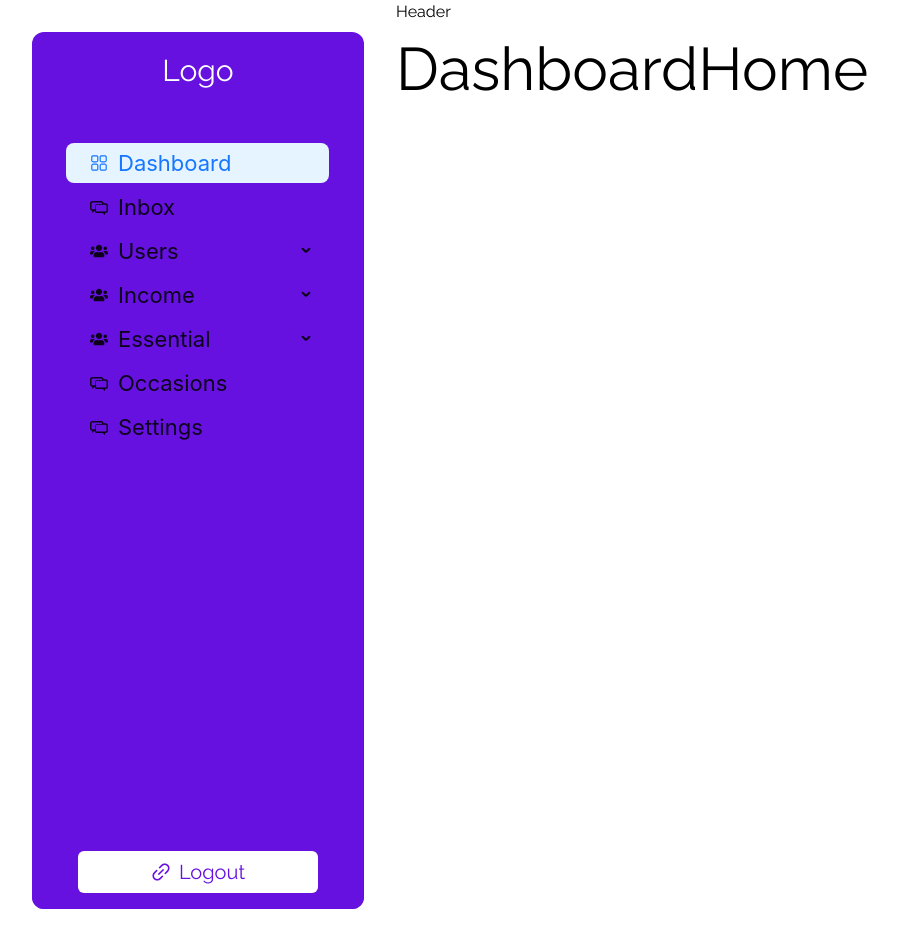
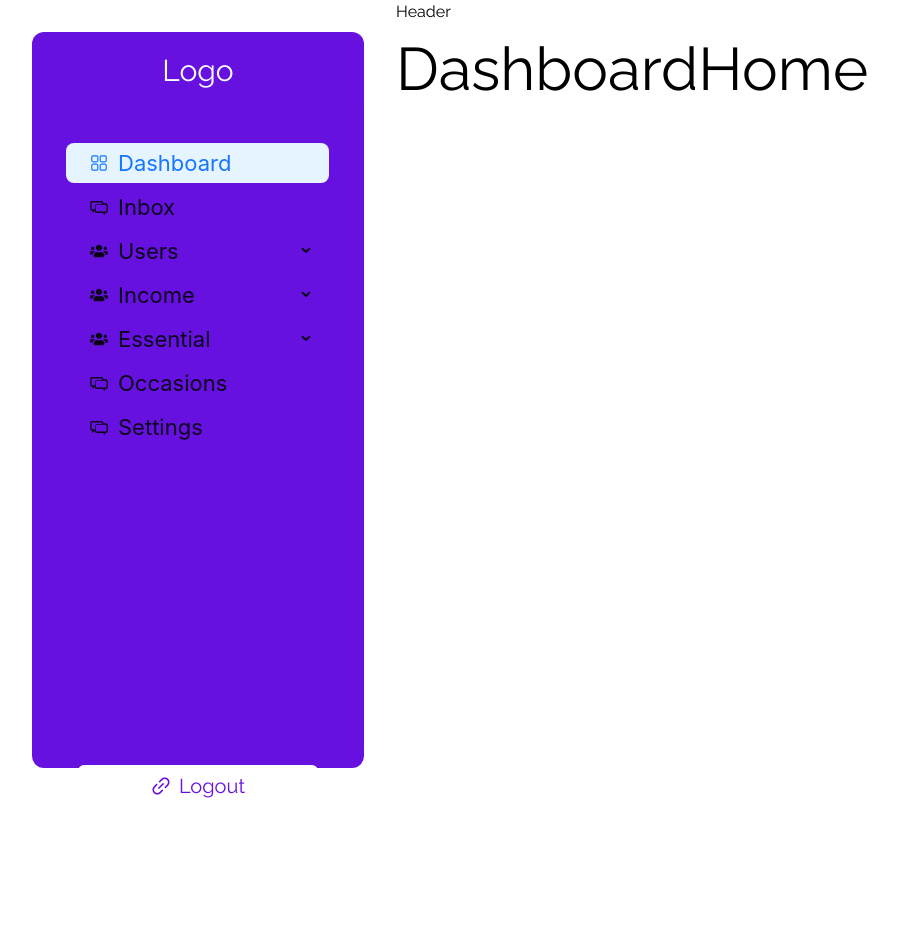
Before and after one commit to bdCalling-Sdt-hub/runwey-client, a React (Vite) app: page / in a window 1280 px wide. Shown: the whole page, without its empty margins (0-898 px from the left). After the commit the page ends 823 px from the top, so only its background shows below. Built offline with nearby package versions, Linux system fonts and the light colour scheme.

Commit message:
menu bar design set

```diff
--- a/src/Pages/Dashboard/Dashboard.jsx
+++ b/src/Pages/Dashboard/Dashboard.jsx
@@ -86,12 +86,16 @@ const Dashboard = () => {
   const [theme, setTheme] = useState("light");
 
   return (
-    <div className="flex">
-      <div className=" m-8 rounded-xl bg-primary relative">
+    <div className="flex" style={{height:"100vh"}}>
+
+
+
+      <div className=" m-8 rounded-xl bg-primary relative" >
         <>
           <h1 className="text-[30px] text-center py-4 text-white">Logo</h1>
           <Menu
-            className="w-[332px] p-[30px]  bg-primary text-white h-[800px] rounded-b-xl "
+             style={{overflowY:"auto",height:"80vh"}}
+            className="w-[332px] p-[30px]  bg-primary text-white  rounded-b-xl "
             defaultSelectedKeys={["1"]}
             // defaultOpenKeys={["sub1"]}
             mode={mode}
@@ -100,7 +104,7 @@ const Dashboard = () => {
           />
         </>
 
-        <div className="absolute bottom-0 left-0 w-full p-4">
+        <div className="bottom-0 left-0 w-full p-4">
           <div className="flex items-center bg-white text-center w-[240px] py-[6px] mx-auto rounded-md">
             <div className="flex mx-auto">
               <LinkOutlined className="text-[20px] text-primary" />
--- a/vite.config.js
+++ b/vite.config.js
@@ -5,7 +5,7 @@ import react from '@vitejs/plugin-react'
 export default defineConfig({
   plugins: [react()],
   server: {
-    host: "192.168.10.17",
+    host: "192.168.10.13",
     port: "3004",
   },
 })
```
